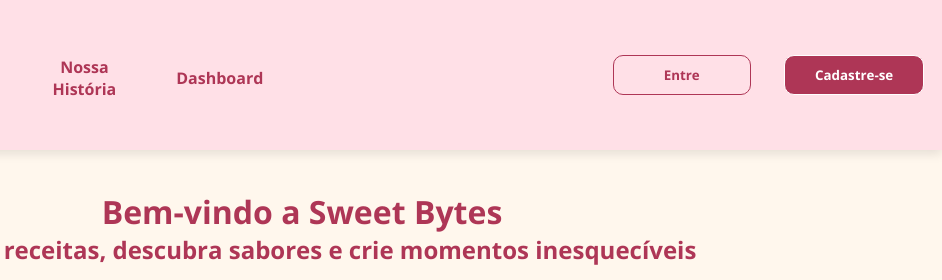
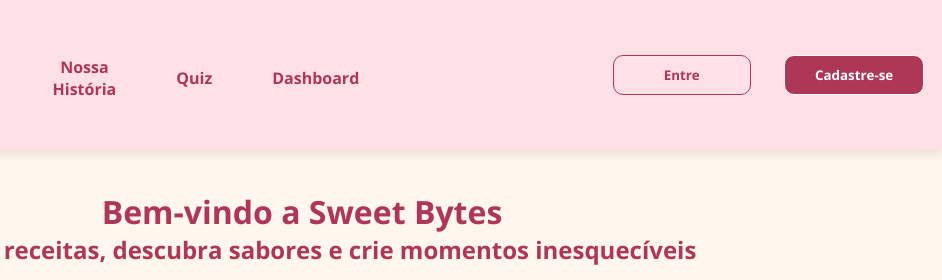
Before and after one commit to liviafaccin/Sweet-Bytes-Project, a plain HTML site: page index.html in a window 1280 px wide. Shown: the top 280 px of the page, 338-1280 px from the left. Drawn offline with nearby package versions, Linux system fonts and the light colour scheme.

Commit message:
botão para ligar ao quiz adicionado na navbar

```diff
--- a/index.html
+++ b/index.html
@@ -17,6 +17,7 @@
             </div>
             <a class="inicio" href="#">Home</a>
             <a class="historia" href="#">Nossa História</a>
+            <a class="quiz" href="#">Quiz</a>
             <a class="dash" href="#">Dashboard</a>
         </div><!--links-->
         <div class="botoes">
@@ -33,6 +34,8 @@
             <hr class="linha">
 
         </div><!--boasvindas-->
+
+
     </div><!--interface-->
 </body>
 
```
